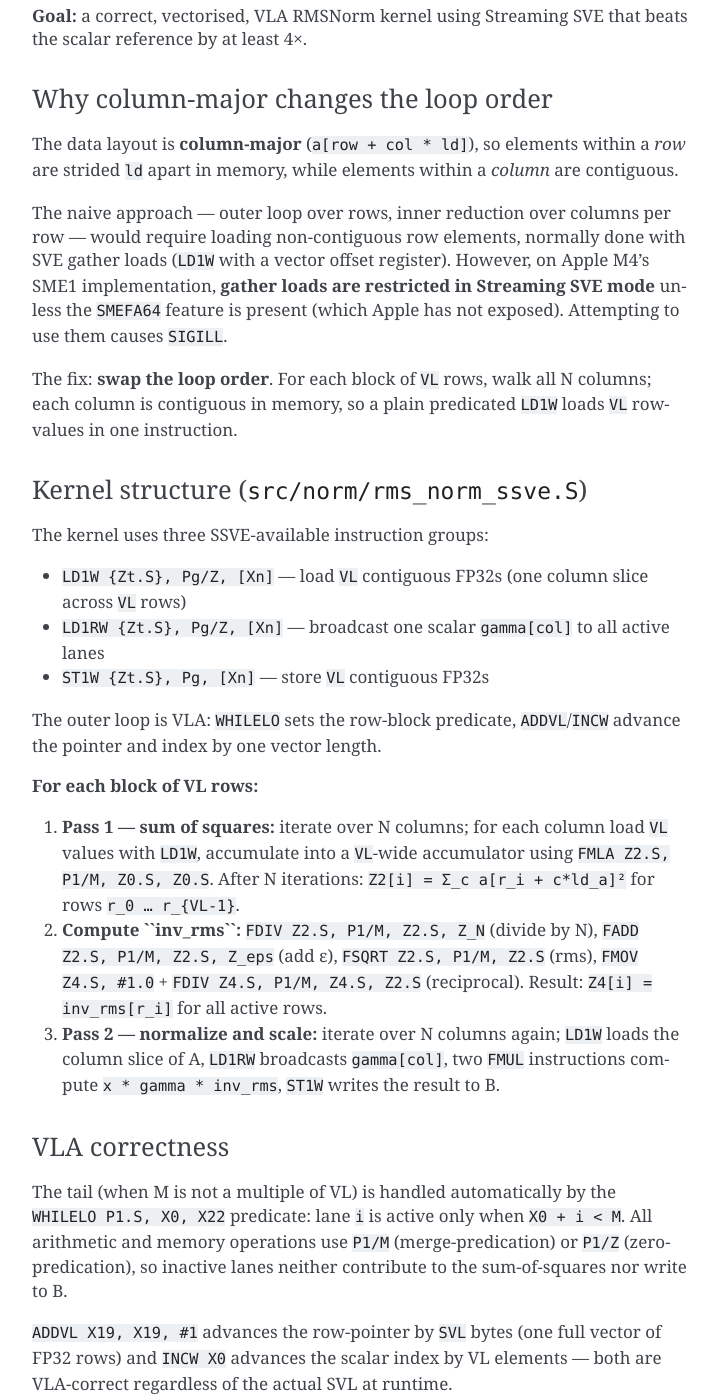
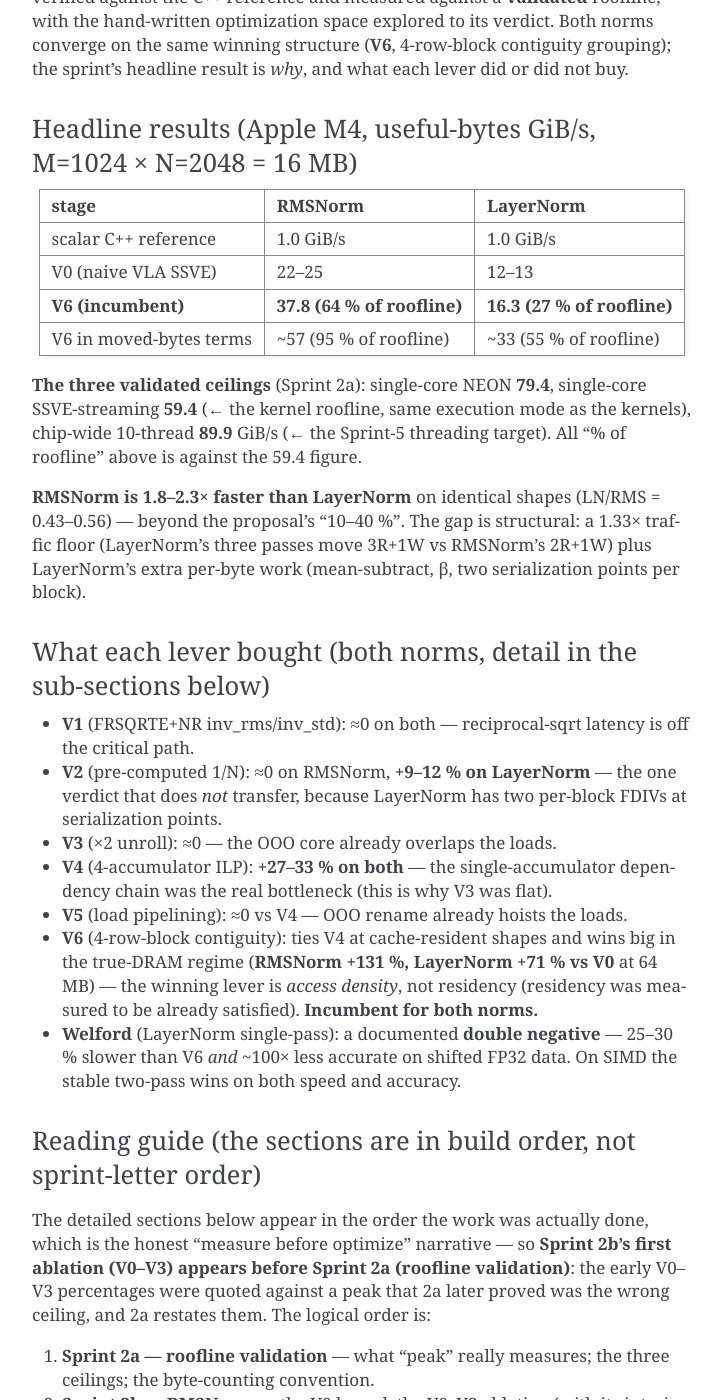
Before and after one commit to kets01/MLC-Project, a Sphinx documentation site: the page built from docs/source/weeks/project_norm.rst, in a window 1280 px wide and 1400 px high, scrolled down 4111 px. Shown: the whole window, without its empty margins (388-1109 px from the left). Built offline with Sphinx 7.4.7, drawn with Linux system fonts in a browser that asks for light colours; some of the changed text lies outside the part shown.

Commit message:
docs(norm): add Sprint-2 summary + reading guide — headline results both norms, consolidated table, per-lever verdicts, build-order note

```diff
--- a/docs/source/weeks/project_norm.rst
+++ b/docs/source/weeks/project_norm.rst
@@ -195,6 +195,92 @@ Sprint 1 status
   large-magnitude stability-stress inputs.
 - **Benchmark:** GiB/s harness + STREAM peak-bandwidth probe in place;
   numbers recorded from M4 (see table above).
+
+Sprint 2 — Summary and reading guide
+-------------------------------------
+
+Sprint 2 delivers the MVP: a correct, VLA Streaming-SVE kernel for **both**
+norms, verified against the C++ reference and measured against a **validated**
+roofline, with the hand-written optimization space explored to its verdict.
+Both norms converge on the same winning structure (**V6**, 4-row-block
+contiguity grouping); the sprint's headline result is *why*, and what each
+lever did or did not buy.
+
+Headline results (Apple M4, useful-bytes GiB/s, M=1024 × N=2048 = 16 MB)
+~~~~~~~~~~~~~~~~~~~~~~~~~~~~~~~~~~~~~~~~~~~~~~~~~~~~~~~~~~~~~~~~~~~~~~~~~~
+
+.. list-table::
+   :header-rows: 1
+
+   * - stage
+     - RMSNorm
+     - LayerNorm
+   * - scalar C++ reference
+     - 1.0 GiB/s
+     - 1.0 GiB/s
+   * - V0 (naive VLA SSVE)
+     - 22–25
+     - 12–13
+   * - **V6 (incumbent)**
+     - **37.8 (64 % of roofline)**
+     - **16.3 (27 % of roofline)**
+   * - V6 in moved-bytes terms
+     - ~57 (95 % of roofline)
+     - ~33 (55 % of roofline)
+
+**The three validated ceilings** (Sprint 2a): single-core NEON **79.4**,
+single-core SSVE-streaming **59.4** (← the kernel roofline, same execution
+mode as the kernels), chip-wide 10-thread **89.9** GiB/s (← the Sprint-5
+threading target). All "% of roofline" above is against the 59.4 figure.
+
+**RMSNorm is 1.8–2.3× faster than LayerNorm** on identical shapes (LN/RMS =
+0.43–0.56) — beyond the proposal's "10–40 %". The gap is structural: a 1.33×
+traffic floor (LayerNorm's three passes move 3R+1W vs RMSNorm's 2R+1W) plus
+LayerNorm's extra per-byte work (mean-subtract, β, two serialization points
+per block).
+
+What each lever bought (both norms, detail in the sub-sections below)
+~~~~~~~~~~~~~~~~~~~~~~~~~~~~~~~~~~~~~~~~~~~~~~~~~~~~~~~~~~~~~~~~~~~~~~~~
+
+- **V1** (FRSQRTE+NR inv_rms/inv_std): ≈0 on both — reciprocal-sqrt latency is
+  off the critical path.
+- **V2** (pre-computed 1/N): ≈0 on RMSNorm, **+9–12 % on LayerNorm** — the one
+  verdict that does *not* transfer, because LayerNorm has two per-block FDIVs
+  at serialization points.
+- **V3** (×2 unroll): ≈0 — the OOO core already overlaps the loads.
+- **V4** (4-accumulator ILP): **+27–33 % on both** — the single-accumulator
+  dependency chain was the real bottleneck (this is why V3 was flat).
+- **V5** (load pipelining): ≈0 vs V4 — OOO rename already hoists the loads.
+- **V6** (4-row-block contiguity): ties V4 at cache-resident shapes and wins
+  big in the true-DRAM regime (**RMSNorm +131 %, LayerNorm +71 % vs V0** at
+  64 MB) — the winning lever is *access density*, not residency (residency was
+  measured to be already satisfied). **Incumbent for both norms.**
+- **Welford** (LayerNorm single-pass): a documented **double negative** —
+  25–30 % slower than V6 *and* ~100× less accurate on shifted FP32 data. On
+  SIMD the stable two-pass wins on both speed and accuracy.
+
+Reading guide (the sections are in build order, not sprint-letter order)
+~~~~~~~~~~~~~~~~~~~~~~~~~~~~~~~~~~~~~~~~~~~~~~~~~~~~~~~~~~~~~~~~~~~~~~~~~~~
+
+The detailed sections below appear in the order the work was actually done,
+which is the honest "measure before optimize" narrative — so **Sprint 2b's
+first ablation (V0–V3) appears before Sprint 2a (roofline validation)**: the
+early V0–V3 percentages were quoted against a peak that 2a later proved was
+the wrong ceiling, and 2a restates them. The logical order is:
+
+1. **Sprint 2a — roofline validation** — what "peak" really measures; the
+   three ceilings; the byte-counting convention.
+2. **Sprint 2b — RMSNorm** — the V0 kernel, the V0–V3 ablation (with its
+   interim numbers), then round two (V4–V6) against the validated roofline.
+3. **Sprint 2c — LayerNorm** — the V0 kernel and the full V1–V6 + Welford
+   ablation, plus the LayerNorm-vs-RMSNorm comparison.
+
+Frozen for Sprint 3+: **RMSNorm V6 and LayerNorm V6** are the SSVE baselines
+the ZA kernel (Sprint 3) must beat and the JIT (Sprint 4) must emit. The
+quantified hand-off: true 3R→2R pass fusion needs more resident state than the
+32 Z-registers hold, so it is the Sprint-3 ZA hypothesis — and LayerNorm is
+where it has structural headroom (+33 % traffic reduction available; none on
+RMSNorm).
 
 Sprint 2 — Hand-written SSVE RMSNorm kernel
 --------------------------------------------
```
